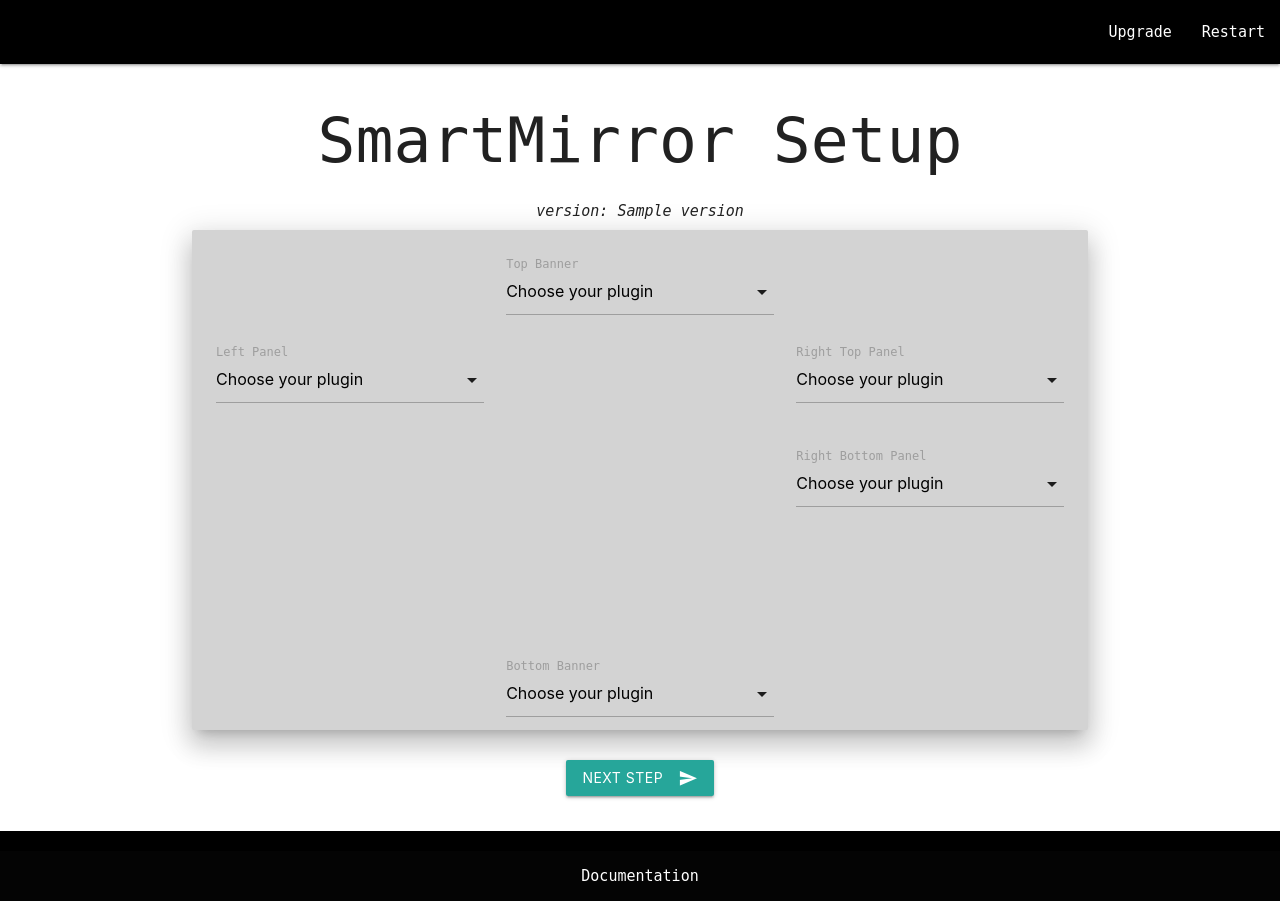
After one commit to dennis-runkowski/smartmirror, a Flask app: template smartmirror/templates/setup.html in a window 1280 px wide. The commit adds this page. Run offline with Flask 2, Linux system fonts and the light colour scheme; the template is opened without the code that fills it: most values are stand-ins (such as "Sample title", 1, 10 or a date in 2020); parts of the project's set-up code (start-up, migrations or seed data) failed here and were passed over; some libraries are stand-ins or nearby versions.

Commit message:
Setup page from the UI and yahoo weather

```diff
--- /dev/null
+++ b/smartmirror/static/css/setup.css
@@ -0,0 +1,25 @@
+#setup_view {
+    height: 500px;
+    background-color: lightgrey;
+}
+#setup_top {
+    height: 15%;
+}
+#setup_middle {
+    height: 65%;
+}
+#setup_bottom {
+    height: 20%;
+}
+body {
+  display: flex;
+  min-height: 100vh;
+  flex-direction: column;
+  font-family: Andale Mono, monospace;
+}
+main {
+  flex: 1 0 auto;
+}
+#setup_config {
+    display: none;
+}
--- /dev/null
+++ b/smartmirror/static/js/setup.js
@@ -0,0 +1,57 @@
+$(document).ready(function(){
+  $('select').formSelect();
+});
+$(function() {
+    $('#left_panel_select').on('change', function() {
+        console.log($('#left_panel_select').val())
+    });
+});
+$(function() {
+    $('#next_setup').on('click', function() {
+        $('#setup_view').hide()
+        $('#setup_config').show()
+        leftPanel = $('#left_panel_select').val()
+        topBanner = $('#top_banner_select').val()
+        if (topBanner) {
+            $('#top_form').append(
+                '<h5>Top Banner</h5><div class=input-field><input type=text name=top_banner '
+                + 'value=' + topBanner + '>'
+                + '<label class=active for=left_panel></label>'
+                + '</div>'
+            )
+            $.get(
+                '/setup_config/top_banner/' + topBanner,
+                function(data) {
+                    $.each(data['config_fields'], function(index, value){
+                       $('#top_form').append(
+                            '<div class=input-field><input type=text name=top_panel_' + index + '>'
+                            + '<label class=active for=top_panel_' + index + '>' + value + '</label>'
+                            + '</div>'
+                        )
+                    })
+                }
+            )
+        }
+        if (leftPanel) {
+            $('#left_form').append(
+                '<h5>Left Panel</h5><div class=input-field><input type=text name=left_panel '
+                + 'value=' + leftPanel + '>'
+                + '<label class=active for=left_panel></label>'
+                + '</div>'
+            )
+            $.get(
+                '/setup_config/left_panel/' + leftPanel,
+                function(data) {
+                    $.each(data['config_fields'], function(index, value){
+                       $('#left_form').append(
+                            '<div class=input-field><input type=text name=left_panel_' + index + '>'
+                            + '<label class=active for=left_panel_' + index + '>' + value + '</label>'
+                            + '</div>'
+                        )
+                    })
+                }
+            )
+        }
+
+    })
+})
--- /dev/null
+++ b/smartmirror/templates/setup.html
@@ -0,0 +1,129 @@
+<!DOCTYPE html>
+<html lang="en">
+<head>
+  <title>Setup</title>
+  <meta http-equiv="content-type" content="text/html; charset=utf-8">
+  <script type=text/javascript
+          src="https://ajax.googleapis.com/ajax/libs/jquery/3.2.1/jquery.min.js"></script>
+  <script type=text/javascript>
+      var $SCRIPT_ROOT = {{ request.script_root|tojson|safe }};
+
+
+  </script>
+  <script src="https://cdnjs.cloudflare.com/ajax/libs/materialize/1.0.0/js/materialize.min.js"></script>
+  <script type="text/javascript"
+          src="{{ url_for('static', filename='js/setup.js') }}"></script>
+  <link rel="stylesheet"
+        href="https://cdnjs.cloudflare.com/ajax/libs/materialize/1.0.0/css/materialize.min.css">
+  <link href="https://fonts.googleapis.com/icon?family=Material+Icons"
+        rel="stylesheet">
+  <link rel="stylesheet" type="text/css"
+        href="../static/css/setup.css">
+</head>
+<body>
+  <nav class="black">
+    <div class="nav-wrapper">
+      <ul class="right">
+        <li><a href="#">Upgrade</a></li>
+        <li><a href="#">Restart</a></li>
+      </ul>
+    </div>
+  </nav>
+  <main>
+    <div class="center">
+      <h1>SmartMirror Setup</h1>
+      <div>
+        <i>version: {{ version }}</i>
+      </div>
+    </div>
+    <div class="valign-wrapper">
+      <div class="container">
+        <div id="setup_view" class="col s12 z-depth-4 card-panel">
+          <div id="setup_top" class="row">
+            <div class="col s4"></div>
+            <div class="input-field col s4 center">
+              <select id="top_banner_select">
+                <option value="" disabled selected>Choose your plugin</option>
+                {% for plugin in top_banner %}
+                  <option id="{{ plugin }}" value="{{ plugin }}">{{ top_banner[plugin]["name"] }}</option>
+                {% endfor %}
+              </select>
+              <label>Top Banner</label>
+            </div>
+            <div class="col s4"></div>
+          </div>
+          <div id="setup_middle" class="row">
+            <div class="input-field col s4 center">
+              <select id="left_panel_select">
+                <option value="" disabled selected>Choose your plugin</option>
+                {% for plugin in left_panel %}
+                  <option id="{{ plugin }}" value="{{ plugin }}">{{ left_panel[plugin]["name"] }}</option>
+                {% endfor %}
+              </select>
+              <label>Left Panel</label>
+            </div>
+            <div class="col s4 center"></div>
+            <div class="col s4 center">
+              <div class="row">
+                <div class="input-field col s12 center">
+                  <select>
+                    <option value="" disabled selected>Choose your plugin</option>
+                    {% for plugin in right_top %}
+                      <option value="{{ plugin }}">{{ plugin }}</option>
+                    {% endfor %}
+                  </select>
+                  <label>Right Top Panel</label>
+                </div>
+              </div>
+              <div class="row">
+                <div class="input-field col s12 center">
+                  <select>
+                    <option value="" disabled selected>Choose your plugin</option>
+                    {% for plugin in right_bottom %}
+                      <option value="{{ plugin }}">{{ plugin }}</option>
+                    {% endfor %}
+                  </select>
+                  <label>Right Bottom Panel</label>
+                </div>
+              </div>
+            </div>
+          </div>
+          <div id="setup_bottom" class="row">
+            <div class="col s4"></div>
+            <div class="input-field col s4 center">
+              <select>
+                <option value="" disabled selected>Choose your plugin</option>
+                {% for plugin in bottom_banner %}
+                <option value="{{ plugin }}">{{ plugin }}</option>
+                {% endfor %}
+              </select>
+              <label>Bottom Banner</label>
+            </div>
+            <div class="col s4"></div>
+          </div>
+        </div>
+        <div id="setup_config" class="col s12 z-depth-4 card-panel">
+          <form id="plugin_form">
+            <div id="top_form"></div>
+            <div id="left_form"></div>
+          </form>
+        </div>
+      </div>
+    </div>
+    <div class="row">
+      <div class="input-field col s12 center">
+        <button id="next_setup" class="btn waves-effect waves-light">Next Step
+          <i class="material-icons right">send</i>
+        </button>
+      </div>
+    </div>
+  </main>
+  <footer class="page-footer black">
+    <div class="footer-copyright">
+      <div class="container center">
+        <a class="white-text" href="https://github.com/denrun-p/smartmirror/blob/master/README.md">Documentation</a>
+      </div>
+    </div>
+  </footer>
+</body>
+</html>
```
Also changed, not shown: config.py (+7 -1 lines), plugin_library.json (added, +51 -0 lines), smartmirror/plugins/left_panel.py (+136 -0 lines), smartmirror/plugins/test_yahooWeather.py (added, +20 -0 lines), smartmirror/static/css/left_panel/yahoo_weather.css (added, +29 -0 lines), smartmirror/static/js/left_panel/yahoo_weather.js (added, +45 -0 lines), smartmirror/templates/left_panel/yahoo_weather.html (added, +19 -0 lines), smartmirror/templates/reminders_ui.html (+9 -6 lines), smartmirror/views.py (+42 -0 lines), smartmirror_setup.py (+13 -5 lines).
